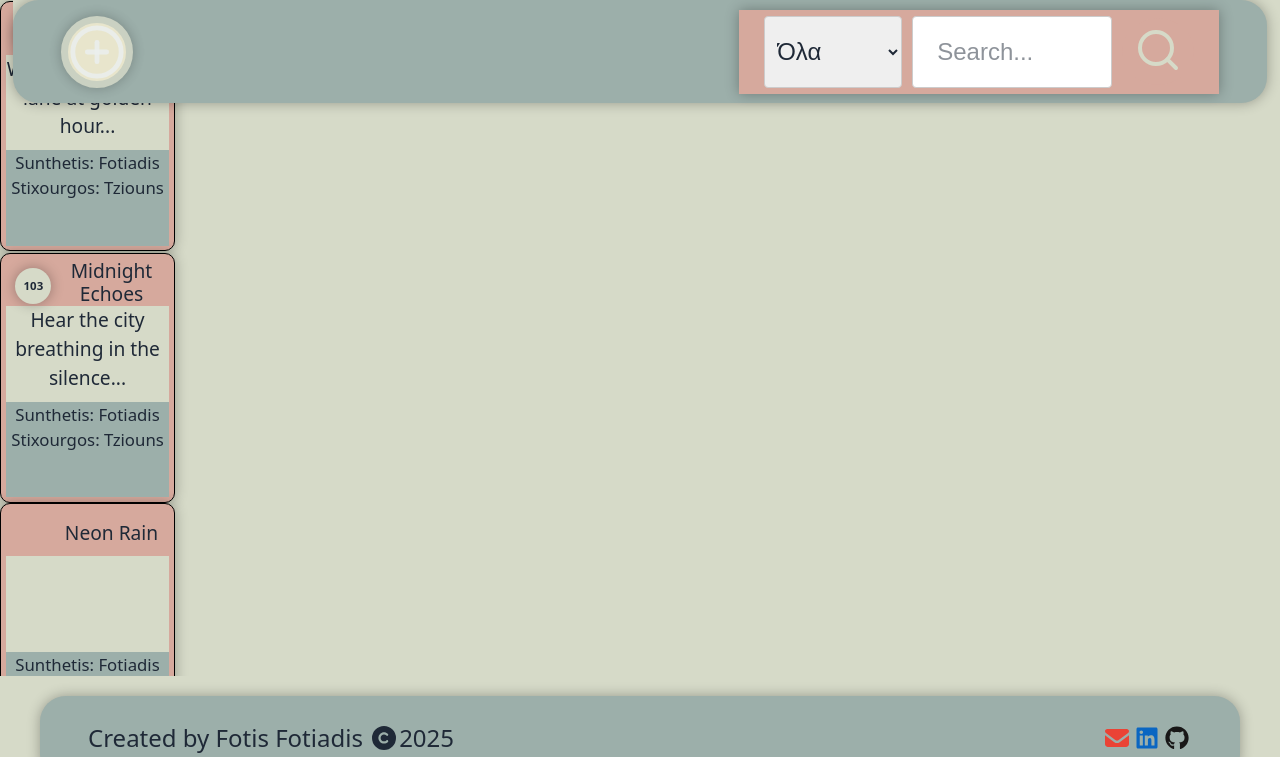
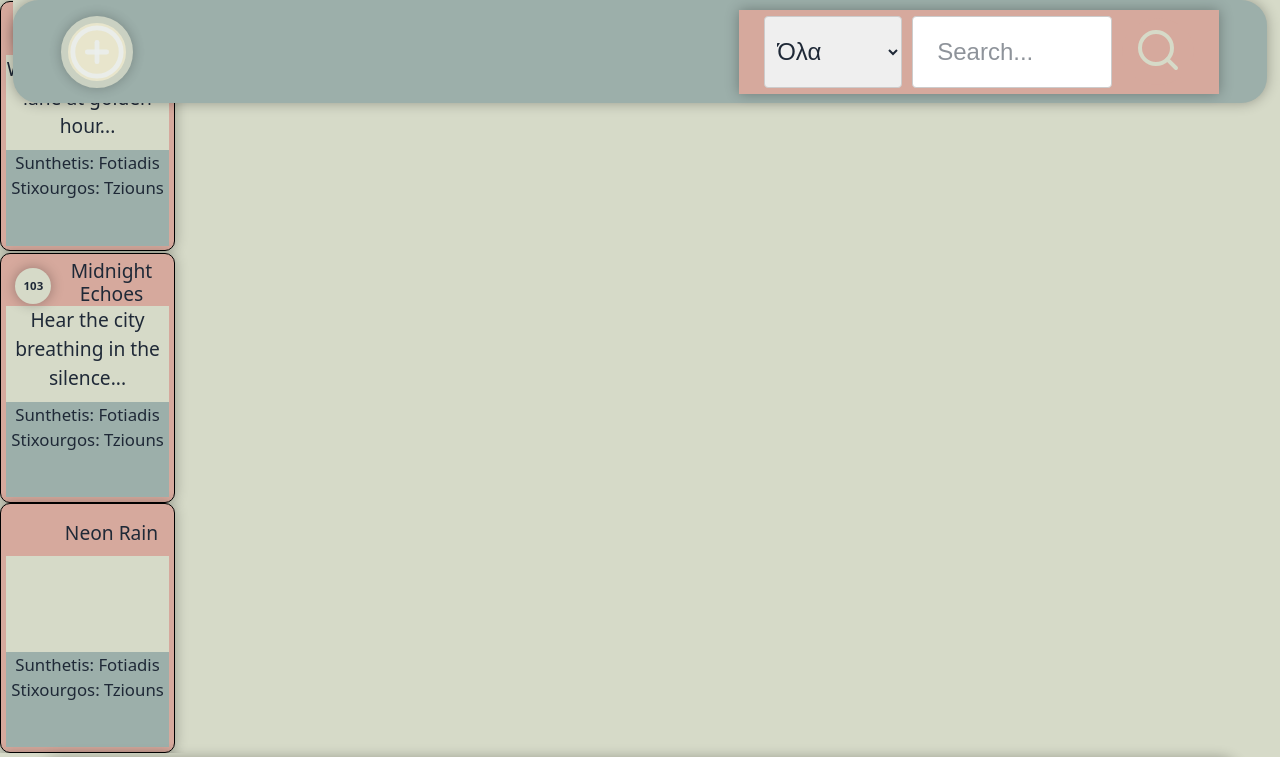
Before and after one commit to Skioulis/disc-React-App, a React (Vite) app in the folder disc-app/: page / in a window 1280 px wide. Shown: the top 757 px of the page. Built offline with nearby package versions, Linux system fonts and the light colour scheme.

Commit message:
Refactor Footer: replace FontAwesome icons with reusable HoverBeatIcon component, adjust padding and font sizes, and enhance hover effects with dynamic animations.

```diff
--- /dev/null
+++ b/disc-app/src/components/FontAwesomeAnimations/HoverBeatIcon.jsx
@@ -0,0 +1,17 @@
+import { useState } from "react";
+import { FontAwesomeIcon } from "@fortawesome/react-fontawesome";
+
+export function HoverBeatIcon({ icon, className, size = "sm", title }) {
+    const [hover, setHover] = useState(false);
+    return (
+        <span
+            className={className}
+            title={title}
+            onMouseEnter={() => setHover(true)}
+            onMouseLeave={() => setHover(false)}
+            style={{ display: "inline-block" }}
+        >
+      <FontAwesomeIcon icon={icon} size={size} beat={hover} />
+    </span>
+    );
+}
--- a/disc-app/src/components/Footer/Footer.css
+++ b/disc-app/src/components/Footer/Footer.css
@@ -1,8 +1,9 @@
 .footer {
     color: var(--color-text);
-    padding: 20px;
+    padding-top: 0.2rem;
     text-align: center;
     /*max-height: 80px;*/
+    font-size: 0.5rem;
 
     /* let it span full viewport width at the bottom */
     position: fixed;
@@ -18,6 +19,8 @@
 .footer-content {
     max-width: 1200px;
     margin: 0 auto;
+    font-size: 1em;
+    padding: 0.5rem;
 }
 
 .footer a {
@@ -29,6 +32,7 @@
 /* Hover (mouse) */
 .footer a:hover {
     color: #0A66C2;
+
 }
 
 .footer a:focus-visible {
--- a/disc-app/src/components/Footer/Footer.jsx
+++ b/disc-app/src/components/Footer/Footer.jsx
@@ -1,29 +1,10 @@
-// <footer class="container mt-5 mb-3">
-//     <div class="row">
-//         <div class="col-md-9">
-//             <p class="text-muted">Created with <span class="text-danger">❤</span> Για να διαβάσουμε τις ερώτησεις του ΑΣΕΠ 1Γ/2025 by Fotis Fotiadis (skioulis)</p>
-//         </div>
-//         <div class="col-md-3 text-md-end">
-//             <a href="mailto:fotis.fotiadis.85@gmail.com" class="text-muted me-3" title="Email">
-//                 <i class="fas fa-envelope fa-lg"></i>
-//             </a>
-//             <a href="https://www.linkedin.com/in/fotis-fotiadis/" class="text-muted me-3" title="LinkedIn" target="_blank">
-//                 <i class="fab fa-linkedin fa-lg"></i>
-//             </a>
-//             <a href="https://github.com/Skioulis" class="text-muted" title="GitHub" target="_blank">
-//                 <i class="fab fa-github fa-lg"></i>
-//             </a>
-//         </div>
-//     </div>
-// </footer>
-
 import React from 'react';
 import './Footer.css';
 import '../../assets/styles/utilities.css'
 import {faCopyright, faEnvelope} from "@fortawesome/free-solid-svg-icons";
-// import { faEnvelope } from '@fortawesome/free-solid-svg-icons';
 import { FontAwesomeIcon } from '@fortawesome/react-fontawesome';
 import {faLinkedin, faGithub} from "@fortawesome/free-brands-svg-icons";
+import {HoverBeatIcon} from "../FontAwesomeAnimations/HoverBeatIcon.jsx";
 
 
 export default function Footer() {
@@ -32,23 +13,25 @@ export default function Footer() {
         <footer className="footer box-container">
             <div className="footer-content styled-box">
                 <div className="footer-left">
-                    <span>Created by Fotis Fotiadis <span className="copyright-symbol"><FontAwesomeIcon icon={faCopyright} /></span>{new Date().getFullYear()}</span>
+                    <span>Created by Fotis Fotiadis <span className="copyright-symbol"><FontAwesomeIcon icon={faCopyright} shake/></span>{new Date().getFullYear()}</span>
                 </div>
                 <div className="footer-right">
                     <span>
                         <a href="mailto:fotis.fotiadis.85@gmail.com" className="email-link" title="Email">
-                            <FontAwesomeIcon icon={faEnvelope} size={"2rem"}/>
+                            <HoverBeatIcon icon={faEnvelope} className="email-link" title="Email" />
                          </a>
                     </span>
                     <span>
                         <a href="https://www.linkedin.com/in/fotis-fotiadis/" className="linkedIn-link"
                            title="LinkedIn" target="_blank">
-                           <FontAwesomeIcon icon={faLinkedin} size={"2rem"}/>
+                           <HoverBeatIcon icon={faLinkedin} className="linkedIn-link" title="LinkedIn" />
+
                         </a>
                     </span>
                     <span>
-                        <a href="https://github.com/Skioulis" className="github-link" title="GitHub" target="_blank">
-                            <FontAwesomeIcon icon={faGithub} size={"2rem"}/>
+                        <a href="https://github.com/Skioulis" className="github-link"
+                           title="GitHub" target="_blank">
+                            <HoverBeatIcon icon={faGithub} className="github-link" title="GitHub" />
                          </a>
                     </span>
                 </div>
```
